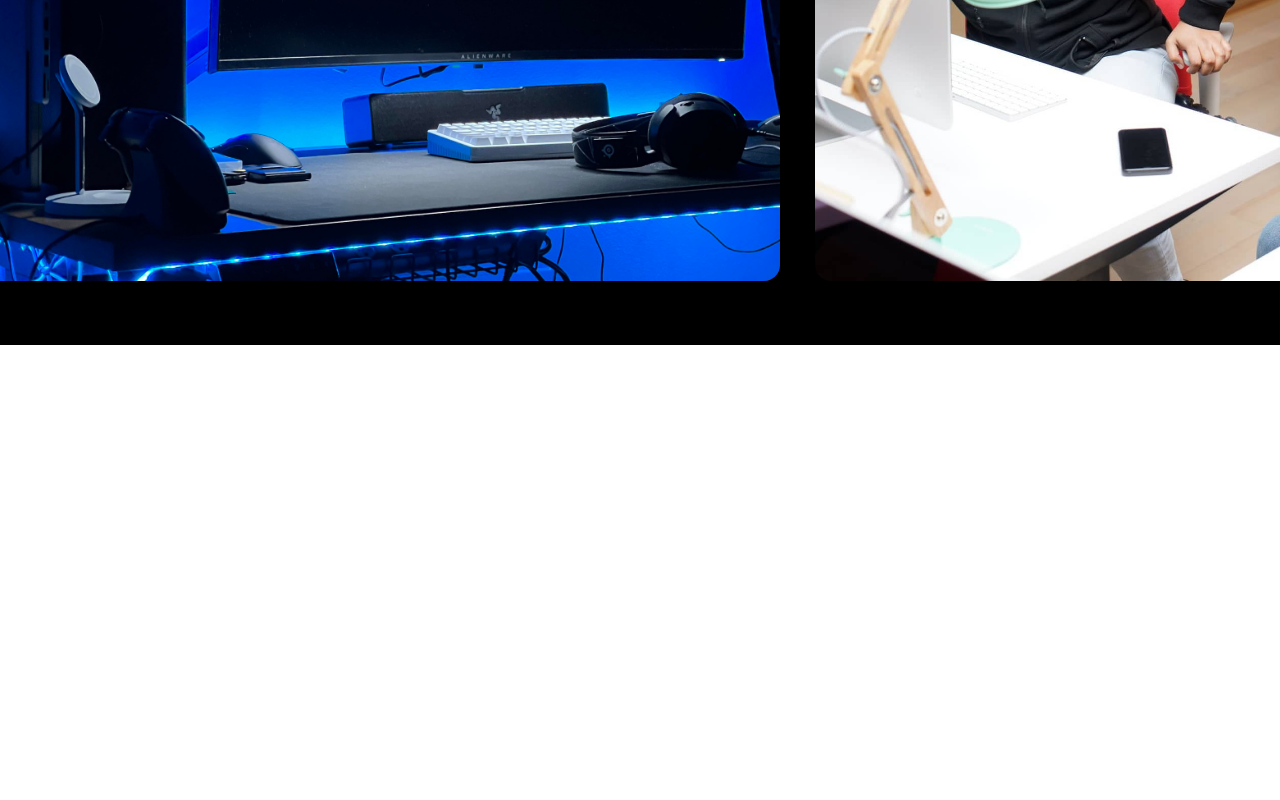
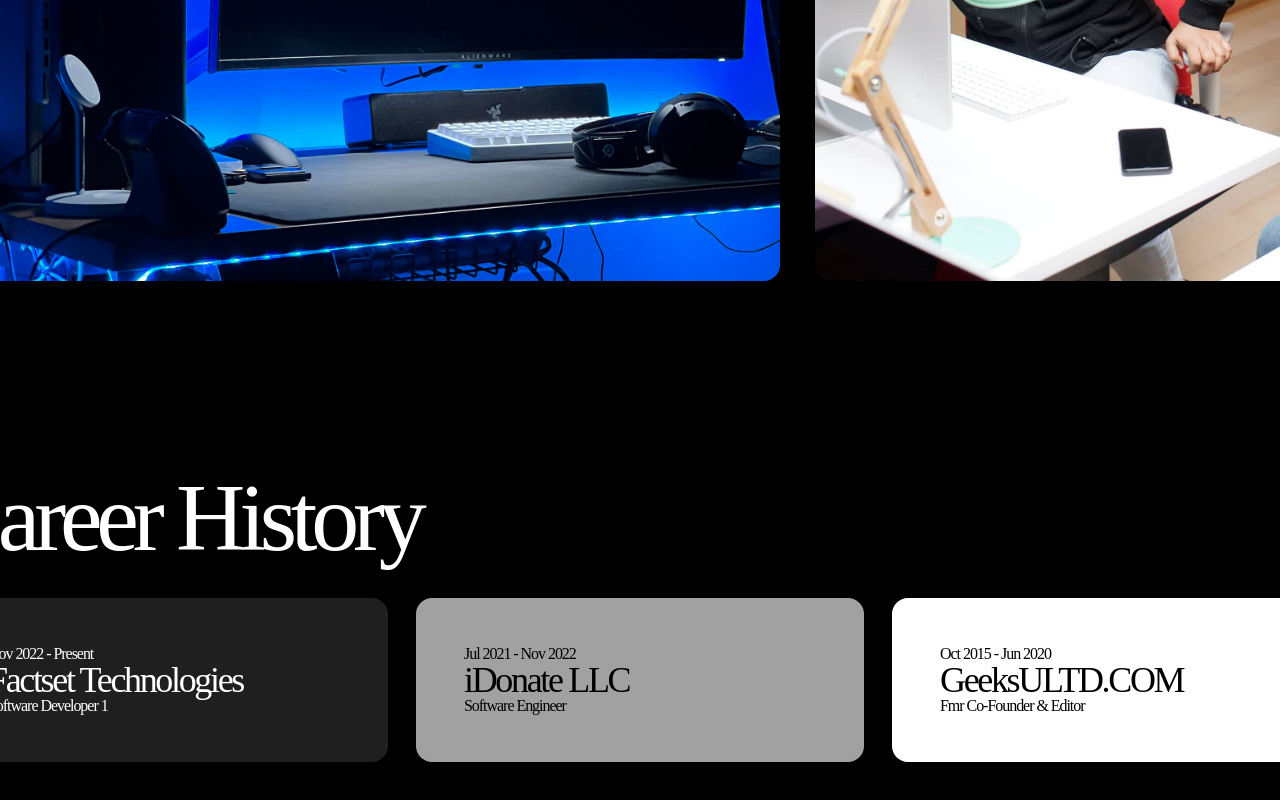
Before and after one commit to razinrayees/usmanjabbar.com, a React (Create React App) app: page / in a window 1280 px wide. Shown: the part 2445-3245 px from the top of the page. Before the commit the page ends 2790 px from the top, so only its background shows below. Built offline with nearby package versions, Linux system fonts and the light colour scheme.

Commit message:
add career history section

```diff
--- a/src/App/App.tsx
+++ b/src/App/App.tsx
@@ -9,6 +9,7 @@
 import infoIcon from '../assets/images/info-icon.svg';
 import holbertonUsman from '../assets/images/holberton-usman.jpg';
 import setup from '../assets/images/setup.jpg';
+import CareerInfo from "../CareerInfo/CareerInfo";
 
 const App = () => {
   const [
@@ -94,6 +95,39 @@
           caption={'A picture of me at Holberton in 2020'}
         />
       </FullWidthSection>
+      <FullWidthSection sectionId="career-history" isBordered={true} >
+        <FeaturedTitle title={'Career History'} iconUrl={infoIcon} />
+        <div style={{ display: 'flex', margin: '2rem 0', placeContent: 'space-between' }}>
+          <div style={{ width: '32%' }}>
+            <CareerInfo
+              timeframe="Nov 2022 - Present"
+              companyName="Factset Technologies"
+              title="Software Developer 1"
+              background='#1F1F1F'
+              textColor='white'
+            />
+          </div>
+          <div style={{ width: '32%' }}>
+            <CareerInfo
+              timeframe="Jul 2021 - Nov 2022"
+              companyName="iDonate LLC"
+              title="Software Engineer"
+              background='#A1A1A1'
+              textColor='black'
+            />
+          </div>
+          <div style={{ width: '32%' }}>
+            <CareerInfo
+              timeframe="Oct 2015 - Jun 2020"
+              companyName="GeeksULTD.COM"
+              title="Fmr Co-Founder & Editor"
+              background='white'
+              textColor='black'
+            />
+          </div>
+
+        </div>
+      </FullWidthSection>
     </>
   )
 };
--- /dev/null
+++ b/src/CareerInfo/CareerInfo.tsx
@@ -0,0 +1,32 @@
+type CareerInfoProps = {
+  timeframe: string;
+  companyName: string;
+  title: string;
+  learnMore?: string;
+  textColor: string;
+  background: string;
+};
+
+const CareerInfo = ({
+  timeframe,
+  companyName,
+  title,
+  learnMore,
+  textColor,
+  background
+}: CareerInfoProps) => {
+  return (
+    <div style={{
+      background,
+      color: textColor,
+      padding: '3rem',
+      borderRadius: '1rem',
+    }}>
+      <h6>{timeframe}</h6>
+      <h3>{companyName}</h3>
+      <h6>{title}</h6>
+    </div>
+  );
+};
+
+export default CareerInfo;
```
